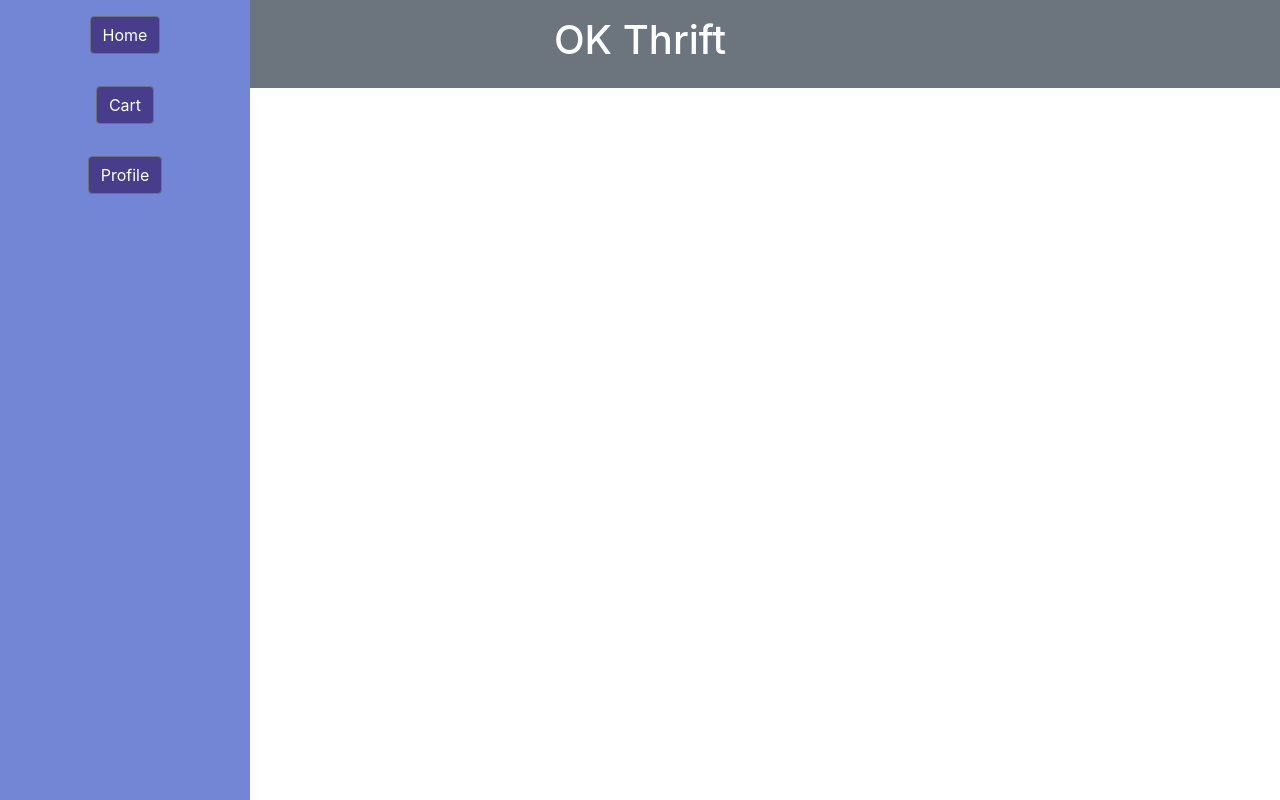
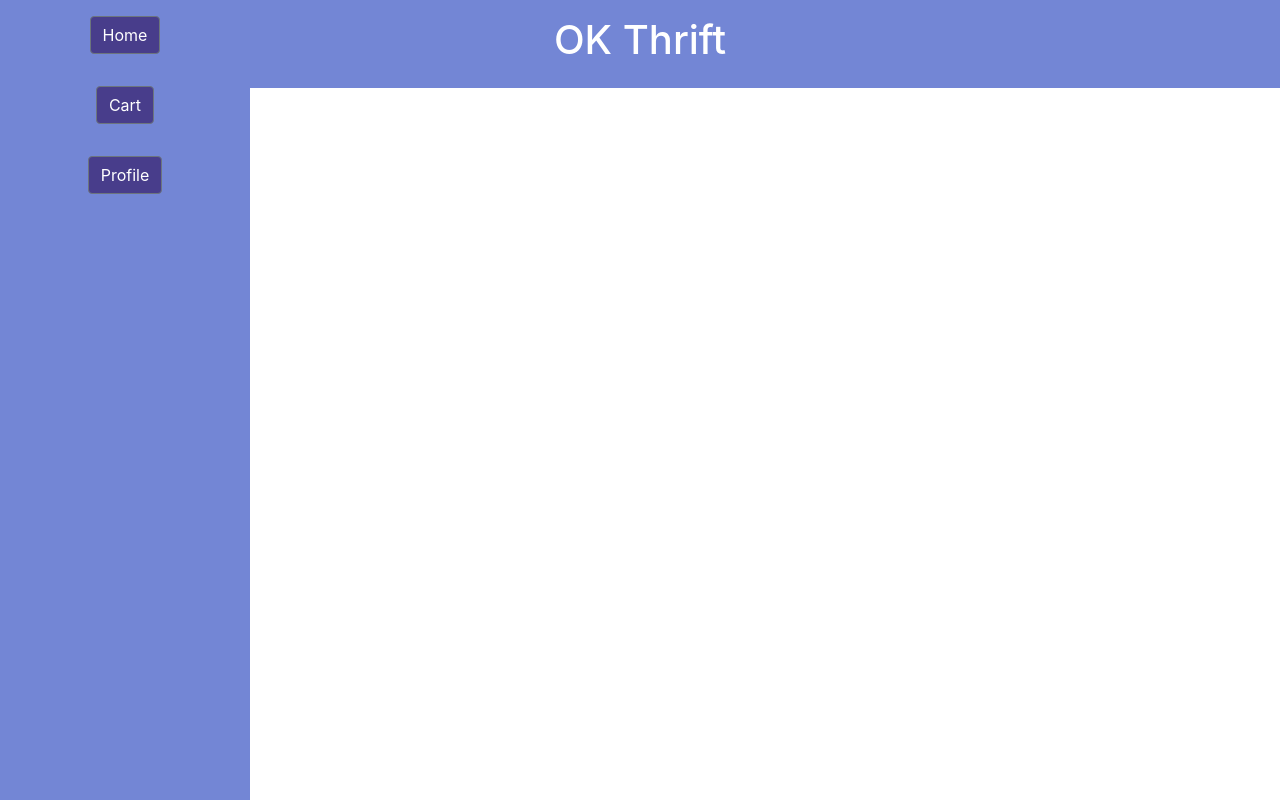
Before and after one commit to opomeroy26/OK-Thrift, a React (Create React App) app in the folder ok-thrift/: page / in a window 1280 px wide. Built offline with nearby package versions, Linux system fonts and the light colour scheme.

Commit message:
Header Update

```diff
--- a/ok-thrift/src/styles/Header.css
+++ b/ok-thrift/src/styles/Header.css
@@ -1,11 +1,3 @@
-#header {
-    width: 250px;
-    position: fixed;
-    top: 0;
-    left: 0;
-    height: 100vh;
-    z-index: 999;
-    background: #7386D5;
-    color: #fff;
-    transition: all 0.3s;
+.bg-secondary {
+    background-color: #7386D5 !important;
 }
```
